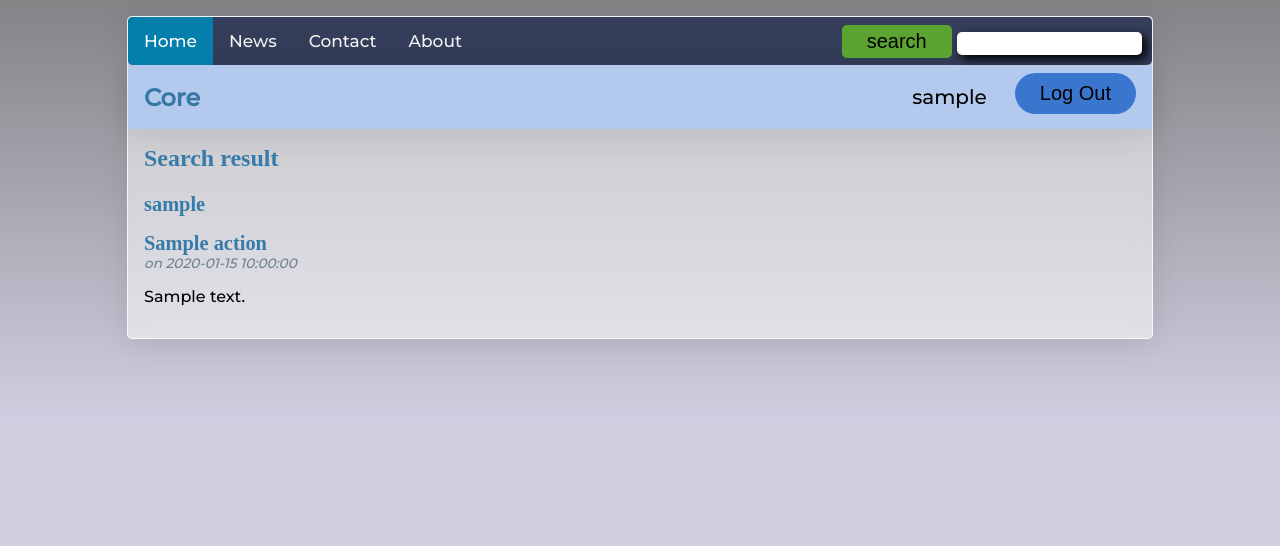
After one commit to artur24814/GiftsCenter, a Flask app: template core/templates/main/search.html in a window 1280 px wide. The commit adds this page. Shown: the top 546 px of the page. Run offline with Flask 2, Linux system fonts and the light colour scheme; the visitor is signed in with stand-in values (Sample User, id 1); the template is opened without the code that fills it: most values are stand-ins (such as "Sample title", 1, 10 or a date in 2020); a database or web service that is not in the repository returns one stand-in record (values such as "Sample title"); some libraries are stand-ins or nearby versions.

Commit message:
add search functions 🔍

```diff
--- a/core/__init__.py
+++ b/core/__init__.py
@@ -33,5 +33,7 @@ def create_app(test_config=None):
     from . import main
     app.register_blueprint(main.bp)
     app.add_url_rule('/', endpoint='index')
+    app.add_url_rule('/search', endpoint='search')
+    app.add_url_rule('/confirm/<int:id>/action', endpoint='confirm')
 
     return app
--- a/core/db.py
+++ b/core/db.py
@@ -28,9 +28,19 @@ CREARE_TABLE_ACTIONS = '''CREATE TABLE actions(
 CREATE_TABLE_ITEMS = '''CREATE TABLE items(
  id SERIAL PRIMARY KEY,
  id_action INTEGER REFERENCES actions(id) ON DELETE CASCADE,
+ id_user INTEGER REFERENCES users(id) ON DELETE CASCADE,
  text varchar(500),
  yes_no BOOLEAN)
 '''
+
+ADD_USER_TABLE_ITEMS = '''ALTER TABLE items ADD id_user INTEGER
+REFERENCES users(id) ON DELETE CASCADE'''
+
+CREATE_TABLE_USERS_ACTIONS = """CREATE TABLE users_actions(
+id SERIAL PRIMARY KEY,
+id_user INTEGER REFERENCES users(id) ON DELETE CASCADE,
+id_action INTEGER REFERENCES actions(id) ON DELETE CASCADE)
+"""
 
 DB = os.getenv('DB')
 DB_USER = os.getenv('DB_USER')
@@ -74,7 +84,13 @@ def init_db():
             print('Table Items created')
         except DuplicateTable as e:
             print('Table itemss exist: ', e)
-            cnx.close()
+        try:
+            cursor.execute(CREATE_TABLE_USERS_ACTIONS)
+            print('Table Users Actions created')
+        except DuplicateTable as e:
+            print('Table users actions exist: ', e)
+
+        cnx.close()
 
     except OperationalError as e:
         print('Connection Error: ', e)
--- a/core/main.py
+++ b/core/main.py
@@ -17,6 +17,16 @@ def hello():
     actions = Actions.get_all(cursor)
     cnx.close()
     return render_template('main/index.html', actions=actions)
+
+@bp.route('/search', methods=['POST'])
+def search():
+    cnx, cursor = create_conn()
+    if request.method == 'POST':
+        search = request.form['search']
+        users = User.search(cursor, search)
+        actions = Actions.search(cursor, search)
+    cnx.close()
+    return render_template('main/search.html', actions=actions, users=users)
 
 
 @bp.route('/create', methods=('GET', 'POST'))
@@ -69,8 +79,8 @@ def get_action(id, check_author=True):
     if action is None:
         abort(404, f"Post id {id} doesn't exist.")
 
-    if check_author and action.id_user != g.user.id:
-        abort(403)
+    # if check_author and action.id_user != g.user.id:
+    #     abort(403)
 
     return action
 
@@ -130,9 +140,35 @@ def action(id):
             flash('text is required')
         else:
             cnx, cursor = create_conn()
-            item = Items(id_action=action.id, text=text, yes_no=False)
+            item = Items(id_action=action.id, text=text, yes_no=False, id_user=g.user.id)
             created = item.create(cursor)
             cnx.close()
             if created is not False:
                 return redirect(url_for('main.action', id=id))
     return render_template('main/action.html', action=action, items=items)
+
+def get_item(id, check_author=True):
+    cnx, cursor = create_conn()
+    item = Items.get_by_id(cursor,id)
+    if item is None:
+        abort(404, f"Post id {id} doesn't exist.")
+
+    # if Items.check_user(cursor, g.user.id, item.id_actions) == False:
+    #     return False
+    cnx.close()
+    return item
+
+
+@bp.route('/confirm/<int:id>/action', methods=('GET', 'POST'))
+@login_required
+def confirm_item(id):
+    item = get_item(id)
+    cnx, cursor = create_conn()
+    if Items.check_user(cursor, g.user.id, item.id_actions) != False:
+        item.yes_no = True
+        item.id_user = g.user.id
+        item.create(cursor)
+        cnx.close()
+    else:
+        flash("you already chosen one item, can't choose new")
+    return redirect(url_for('main.action', id=item.id_actions))
--- a/core/models.py
+++ b/core/models.py
@@ -74,27 +74,40 @@ class User:
         else:
             return None
 
-        @staticmethod
-        def get_all(cursor):
-            sql = "SELECT id, username, hashed_password FROM users"
+    @staticmethod
+    def get_all(cursor):
+        sql = "SELECT id, username, hashed_password FROM users"
 
         users = []
         cursor.execute(sql)
         for row in cursor.fetchall():
             id_, username, hashed_password = row
-        loaded_user = User()
-        loaded_user._id = id_
-        loaded_user.username = username
-        loaded_user._hashed_password = hashed_password
-        users.append(loaded_user)
+            loaded_user = User()
+            loaded_user._id = id_
+            loaded_user.username = username
+            loaded_user._hashed_password = hashed_password
+            users.append(loaded_user)
         return users
 
-        def delete(self, cursor):
-            sql = "DELETE FROM Users WHERE id=%s"
-
+    def delete(self, cursor):
+        sql = "DELETE FROM Users WHERE id=%s"
         cursor.execute(sql, (self._id,))
         self._id = -1
         return True
+
+    @staticmethod
+    def search(cursor, question):
+        sql = "SELECT id, username, hashed_password FROM users WHERE username ILIKE %s"
+        cursor.execute(sql, ('%'+ question + '%',))
+        users = []
+        for row in cursor.fetchall():
+            id_, username, hashed_password = row
+            loaded_user = User()
+            loaded_user._id = id_
+            loaded_user.username = username
+            loaded_user._hashed_password = hashed_password
+            users.append(loaded_user)
+        return users
 
 class Actions:
     def __init__(self, id_user, title, descriptions, date, image):
@@ -204,12 +217,27 @@ class Actions:
             cursor.execute(sql, values)
             return True
 
+
+    @staticmethod
+    def search(cursor, question):
+        sql = "SELECT * FROM actions WHERE title ILIKE %s"
+        cursor.execute(sql, ("%" + question + "%",))
+        actions = []
+        for row in cursor.fetchall():
+            id_, id_user, title, descriptions, date, img = row
+            loaded_action = Actions(id_user, title, descriptions, date, img)
+            loaded_action._id = id_
+            actions.append(loaded_action)
+        return actions
+
+
 class Items:
-    def __init__(self, id_action, text, yes_no):
+    def __init__(self, id_action, text, yes_no, id_user):
         self._id = -1
         self.id_actions = id_action
         self.text = text
         self.yes_no = yes_no
+        self.id_user = id_user
 
     @property
     def id(self):
@@ -218,17 +246,16 @@ class Items:
     def create(self, cursor):
         if Actions.get_by_id(cursor, self.id_actions) is None:
             return False
-
         if self._id == -1:
-            sql = """INSERT INTO items (id_action, text, yes_no)
-            VALUES (%s, %s, %s) RETURNING id"""
-            values = (self.id_actions, self.text, self.yes_no)
+            sql = """INSERT INTO items (id_action, text, yes_no, id_user)
+                    VALUES (%s, %s, %s, %s) RETURNING id"""
+            values = (self.id_actions, self.text, self.yes_no, self.id_user)
             cursor.execute(sql, values)
             self._id = cursor.fetchone()
             return True
         else:
-            sql = """UPDATE actions SET id_action=%s, text=%s, yes_no=%s WHERE id=%s"""
-            values = (self.id_actions, self.text, self.yes_no, self.id)
+            sql = """UPDATE items SET id_action=%s, text=%s, yes_no=%s, id_user=%s WHERE id=%s"""
+            values = (self.id_actions, self.text, self.yes_no, self.id_user, self.id)
             cursor.execute(sql, values)
             return True
 
@@ -238,8 +265,28 @@ class Items:
         items = []
         cursor.execute(sql, (id_action,))
         for row in cursor.fetchall():
-            id_, id_action_, text, yes_no = row
-            loaded_item = Items(id_action_, text, yes_no)
+            id_, id_action_, text, yes_no, id_user = row
+            loaded_item = Items(id_action_, text, yes_no, id_user)
             loaded_item._id = id_
             items.append(loaded_item)
         return items
+
+    @staticmethod
+    def get_by_id(cursor, id):
+        sql = "SELECT * FROM items WHERE id=%s"
+        cursor.execute(sql, (id,))
+        data = cursor.fetchone()
+        if data:
+            id_, id_action_, text, yes_no, id_user = data
+            loaded_item = Items(id_action_, text, yes_no, id_user)
+            loaded_item._id = id_
+            return loaded_item
+
+    @staticmethod
+    def check_user(cursor, id_user, id_action):
+        sql = "SELECT * FROM items WHERE id_action=%s and id_user=%s"
+        cursor.execute(sql, (id_action, id_user))
+        if len(cursor.fetchall()) == 0:
+            return True
+        else:
+            return False
--- a/core/static/style.css
+++ b/core/static/style.css
@@ -165,7 +165,7 @@ input[type=submit] {
 }
 
 .search-button {
- background-color: #3b76ce;
+ background-color: #5ca431;
  margin-right: 1px;
  font-size: 20px;
  padding: 5px 25px;
@@ -175,7 +175,7 @@ input[type=submit] {
  transition: all 0.3s else 0s;
 }
 .search-button:hover {
- background-color: #67aee5;
+ background-color: #82e567;
 }
 .search-input {
  appearance:none;
@@ -196,3 +196,22 @@ input[type=submit] {
  background-color: #f6e8be;
  border-color: #000;
 }
+
+.confirm-button {
+ background-color: #a43161;
+ color: #f2f2f2;
+ margin-right: 1px;
+ font-size: 20px;
+ padding: 3px 15px;
+ border: none;
+ border-radius: 5px;
+ cursor: pointer;
+ transition: all 0.3s else 0s;
+}
+.confirm-button:hover {
+ background-color: #e567ae;
+}
+.username{
+ font-family: "Montserrat", sans-serif;
+ font-size: 20px;
+}
--- a/core/templates/base.html
+++ b/core/templates/base.html
@@ -7,7 +7,7 @@
   <a href="#contact">Contact</a>
   <a href="#about">About</a>
   <div class='search'>
-    <form method='post'>
+    <form action="{{ url_for('search') }}" method="post">
       <button type='submit'class='search-button'>search</button>
       <input class='search-input' type="text" id="search" name="search">
     </form>
--- a/core/templates/main/index.html
+++ b/core/templates/main/index.html
@@ -12,7 +12,7 @@
   <article class="post">
       <header>
         <div>
-          <a href="{{ url_for('main.action', id=action.id) }}"" style='text-decoration: inherit;'><h1 >{{ action.title }}</h1></a>
+          <a href="{{ url_for('main.action', id=action.id) }}" style='text-decoration: inherit;'><h1 >{{ action.title }}</h1></a>
           <div class="about"> on {{ action.date }}</div>
         </div>
       {% if g.user.id == action.id_user %}
--- /dev/null
+++ b/core/templates/main/search.html
@@ -0,0 +1,37 @@
+{% extends 'base.html' %}
+
+{% block header %}
+  <h1>{% block title %}Search result{% endblock %}</h1>
+{% endblock %}
+
+{% block content %}
+{% for user in users %}
+    <article class="post">
+      <header>
+        <div>
+          <a href="/" style='text-decoration: inherit;'><h1 >{{ user.username }}</h1></a>
+        </div>
+      </header>
+    </article>
+    {% if not loop.last %}
+      <hr>
+    {% endif %}
+  {% endfor %}
+  {% for action in actions %}
+    <article class="post">
+      <header>
+        <div>
+          <a href="{{ url_for('main.action', id=action.id) }}" style='text-decoration: inherit;'><h1 >{{ action.title }}</h1></a>
+          <div class="about">  on {{ action.date }}</div>
+        </div>
+        {% if g.user.id == action.id_user %}
+          <a class="action" href="{{ url_for('main.update', id=action.id) }}">Edit</a>
+        {% endif %}
+      </header>
+      <p class="body">{{ action.descriptions }}</p>
+    </article>
+    {% if not loop.last %}
+      <hr>
+    {% endif %}
+  {% endfor %}
+{% endblock %}
```
Also changed, not shown: core/templates/main/action.html (+7 -5 lines).
